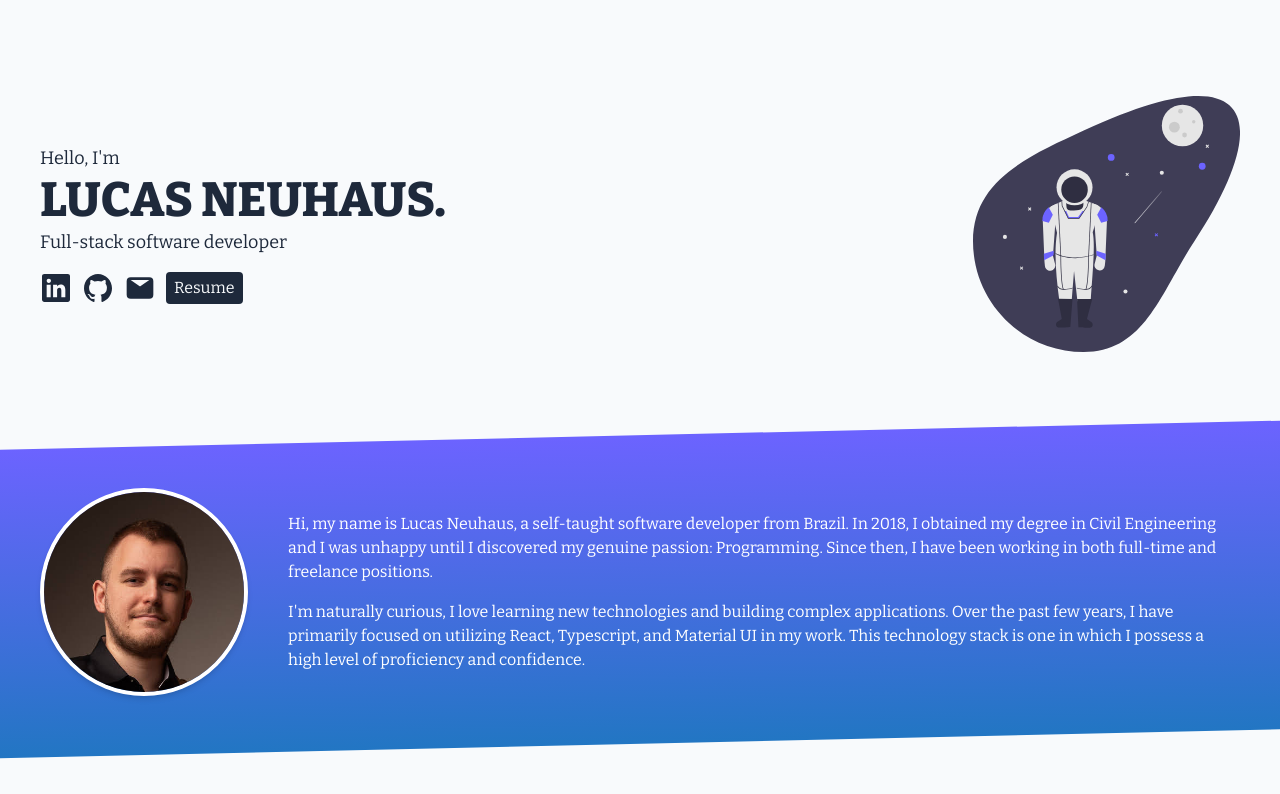
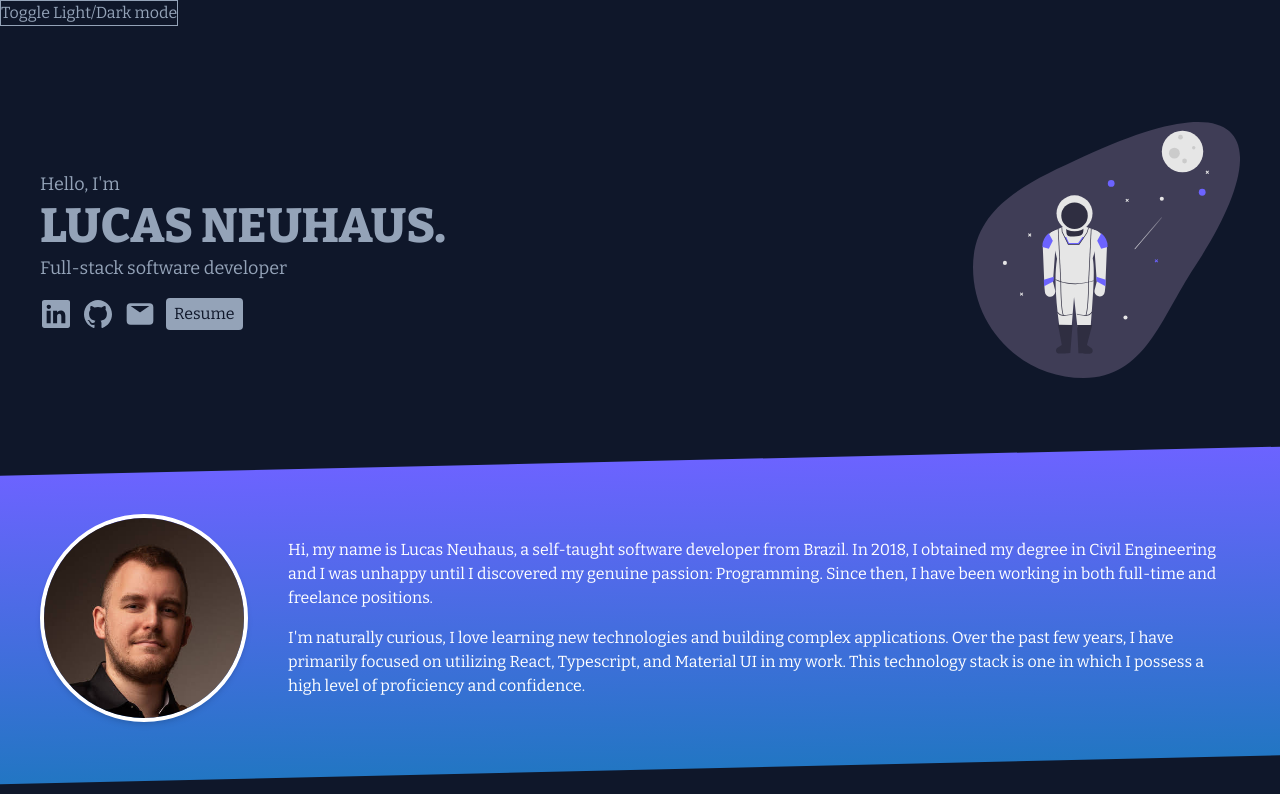
Before and after one commit to Neuhaus93/personal-website, a SvelteKit app: page / in a window 1280 px wide. Shown: the top 794 px of the page. Built offline with nearby package versions, Linux system fonts and the light colour scheme.

Commit message:
Started working on dark theme

```diff
--- a/src/app.css
+++ b/src/app.css
@@ -7,6 +7,13 @@
 		--color-background: 248 250 252;
 		--color-text: 30 41 59;
 		--color-button: 9 107 202;
+		--color-input-bg: 255 255 255;
+	}
+
+	html[data-theme='dark'] {
+		--color-background: 15 23 42;
+		--color-text: 148 163 184;
+		--color-input-bg: 30 41 59;
 	}
 
 	html {
@@ -17,6 +24,11 @@
 }
 
 @layer components {
+	input,
+	textarea {
+		@apply bg-inputBg;
+	}
+
 	.btn {
 		@apply inline-flex items-center justify-center rounded-lg bg-button py-2 px-4 font-semibold text-white shadow-md focus:outline-none focus:ring-2 focus:ring-opacity-75;
 	}
--- a/src/app.html
+++ b/src/app.html
@@ -1,5 +1,5 @@
 <!DOCTYPE html>
-<html lang="en">
+<html lang="en" data-theme="dark">
 	<head>
 		<meta charset="utf-8" />
 		<link
--- a/src/routes/+layout.svelte
+++ b/src/routes/+layout.svelte
@@ -1,5 +1,16 @@
 <script lang="ts">
 	import '../app.css';
+
+	const toggleDarkMode = () => {
+		const html = document.querySelector('html');
+
+		if (!html) {
+			return;
+		}
+
+		const theme = html.dataset.theme;
+		html.dataset.theme = theme === 'dark' ? 'light' : 'dark';
+	};
 </script>
 
 <svelte:head>
@@ -7,5 +18,8 @@
 </svelte:head>
 
 <main class="min-h-screen overflow-x-hidden">
+	<button on:click={toggleDarkMode} class="border border-txt">
+		Toggle Light/Dark mode
+	</button>
 	<slot />
 </main>
--- a/tailwind.config.cjs
+++ b/tailwind.config.cjs
@@ -12,7 +12,8 @@ module.exports = {
 				black: colors.black,
 				background: 'rgb(var(--color-background) / 1)',
 				txt: 'rgb(var(--color-text) / 1)',
-				button: 'rgb(var(--color-button) / 1)'
+				button: 'rgb(var(--color-button) / 1)',
+				inputBg: 'rgb(var(--color-input-bg) / 1)'
 			}
 		}
 	},
```
